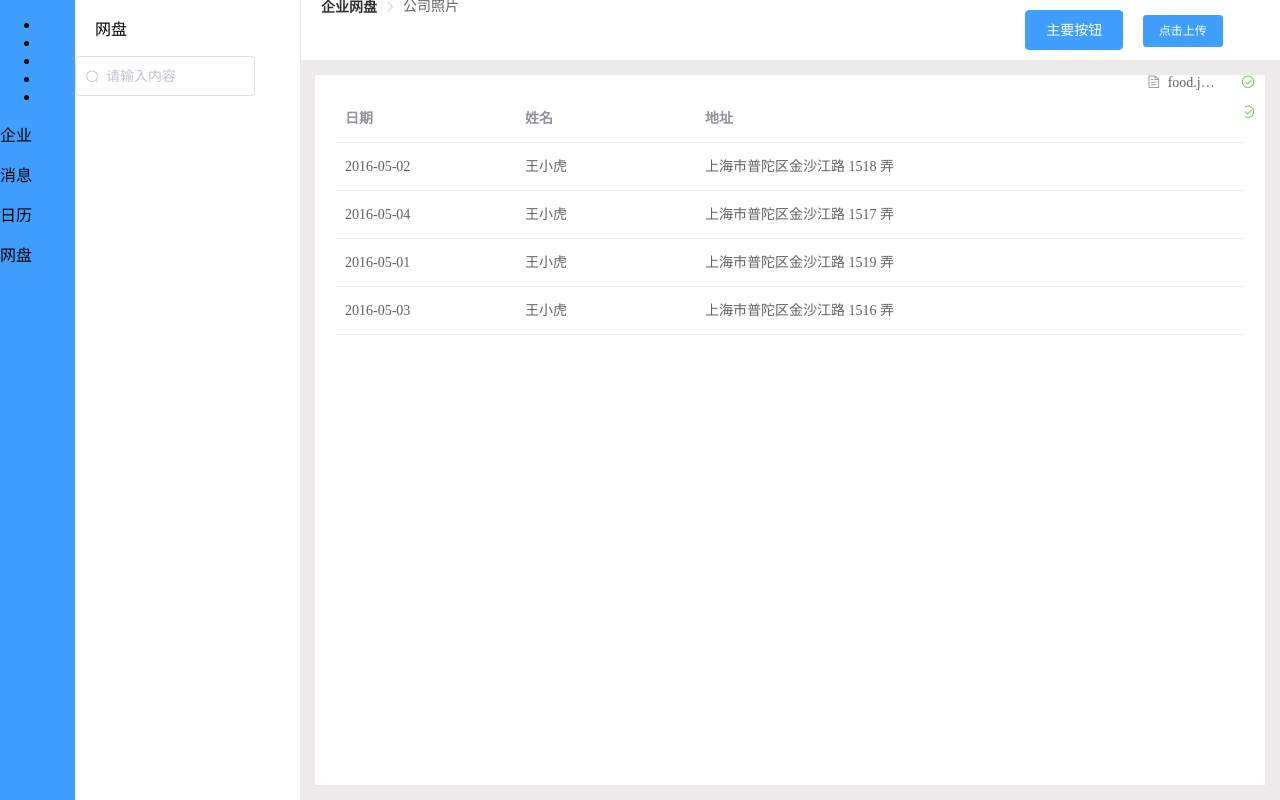
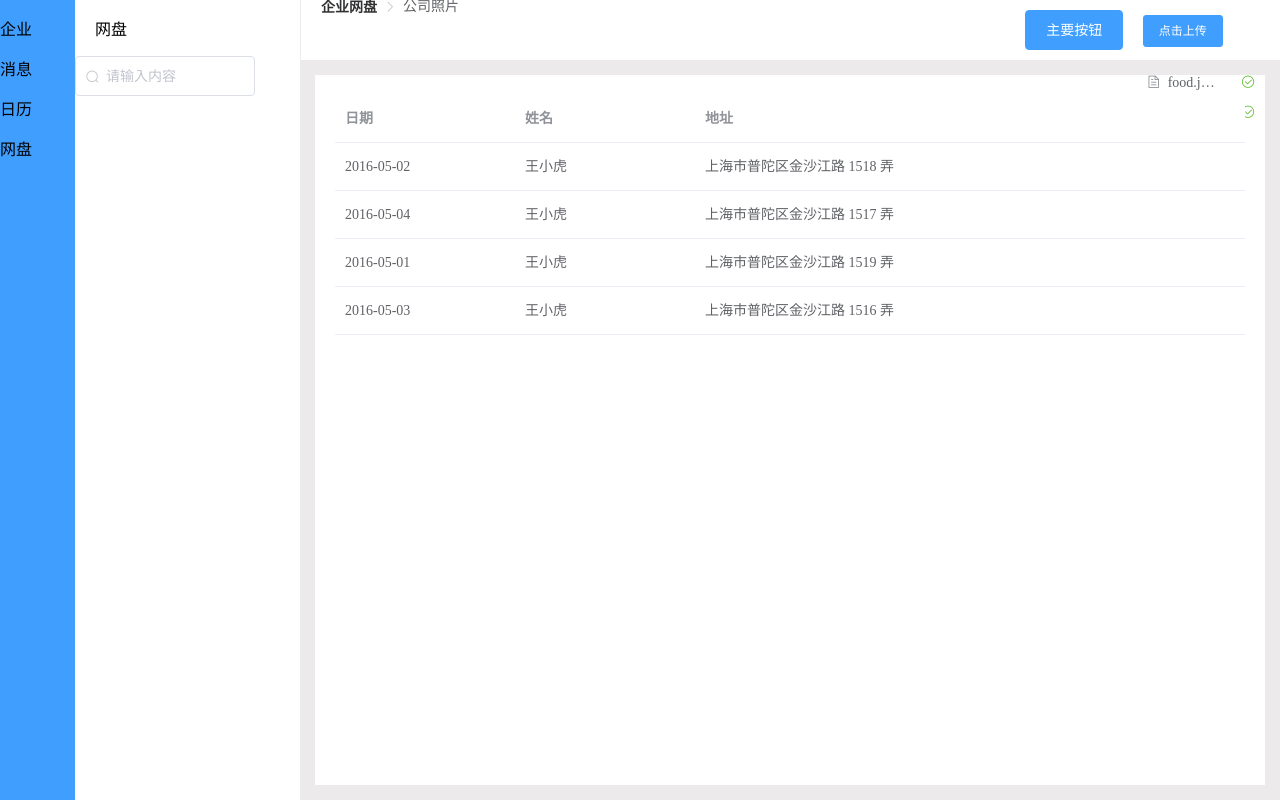
Before and after one commit to ccyzz/my-project, a Vue app: page / in a window 1280 px wide. Built offline with nearby package versions, Linux system fonts and the light colour scheme.

Commit message:
页面基本布局完成

```diff
--- a/src/views/Home.vue
+++ b/src/views/Home.vue
@@ -3,13 +3,7 @@
     <el-aside class="aside">
       <el-row>
         <el-col :span="6" class="asideLeft">
-                    <ul>
-            <li><a href="#"></a></li>
-            <li></li>
-            <li></li>
-            <li></li>
-            <li></li>
-          </ul>
+
           <p>企业</p>
           <p>消息</p>
           <p>日历</p>
```
